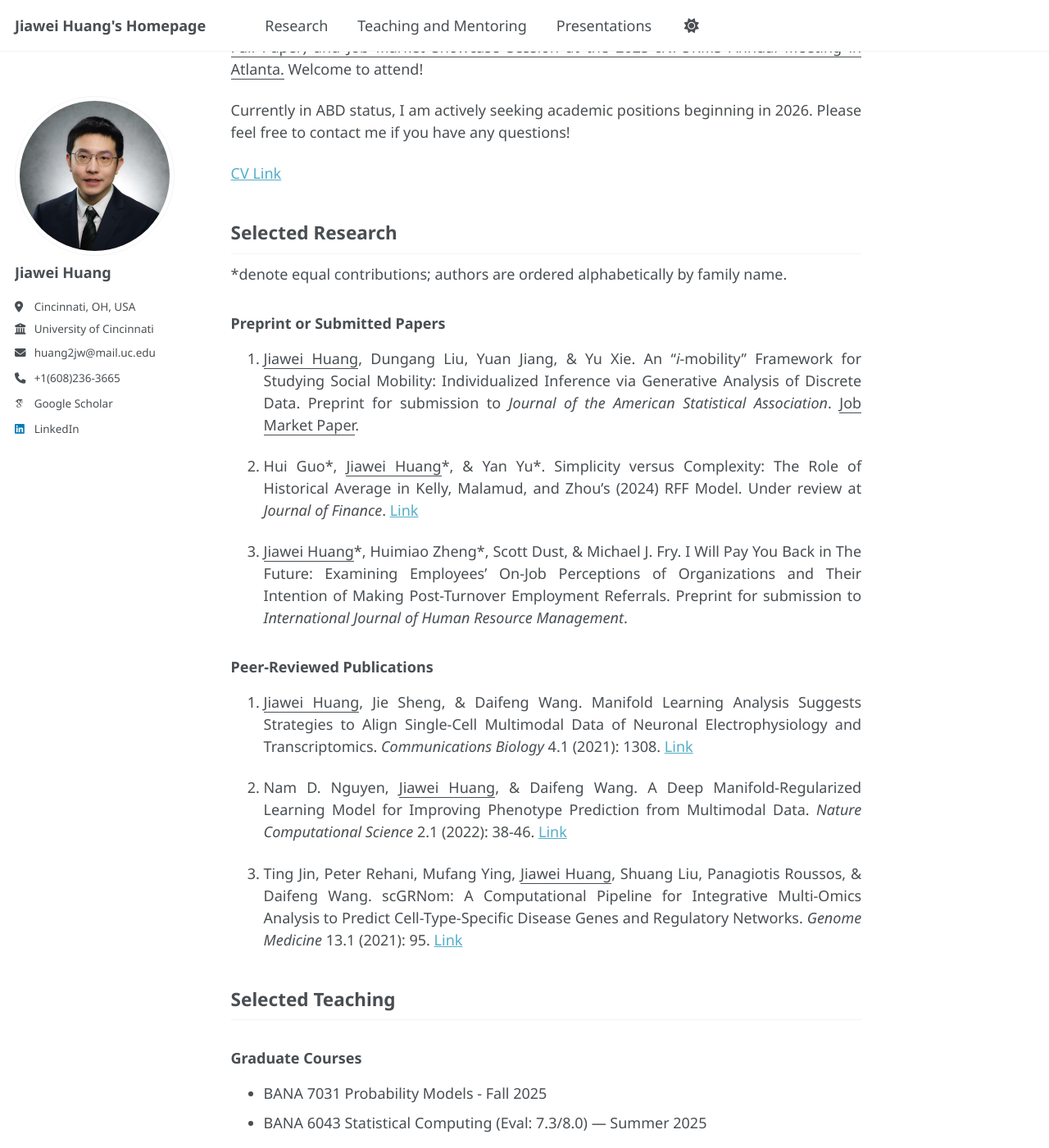
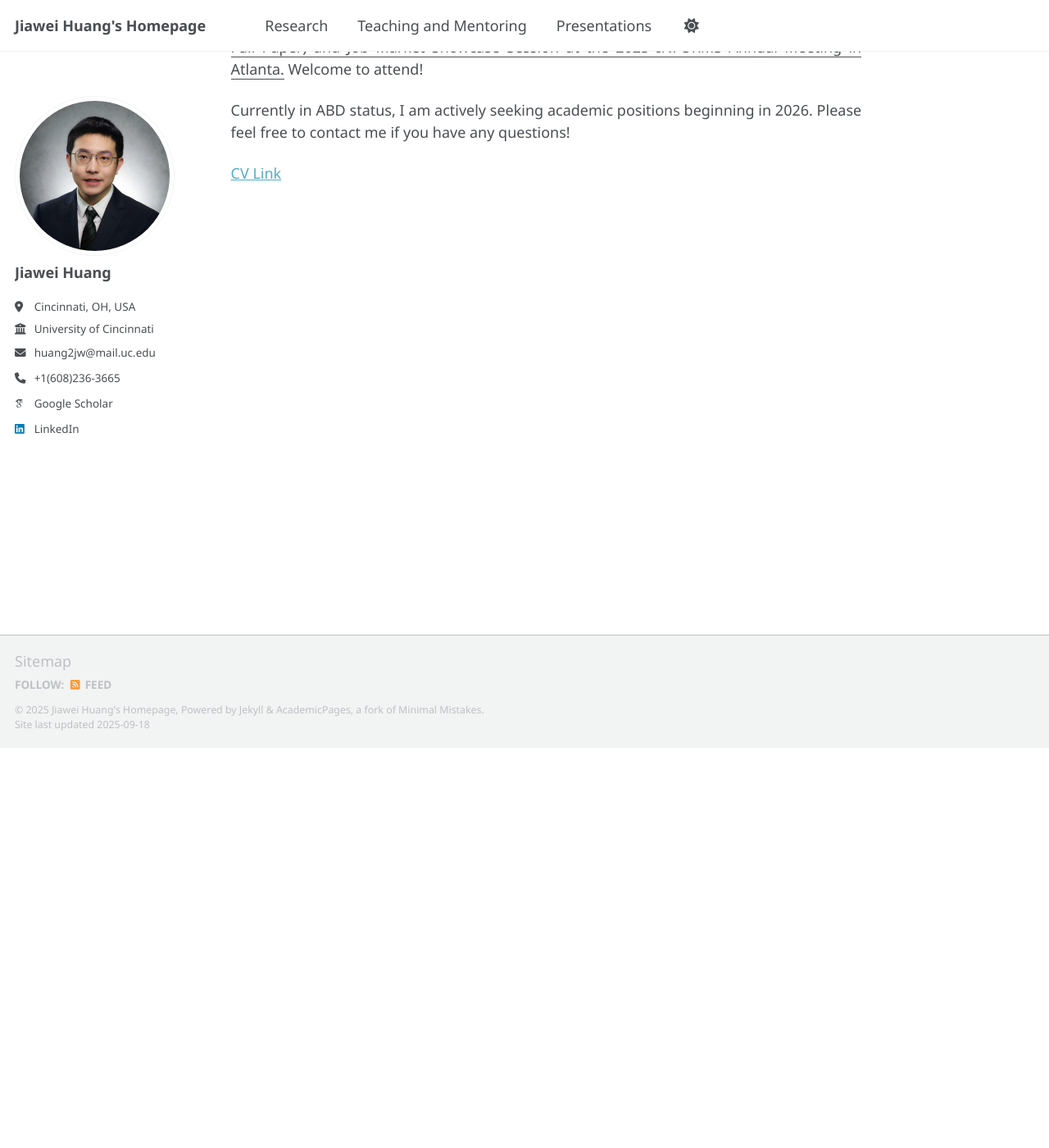
Before and after one commit to Jiawei98/Jiawei98.github.io, a Jekyll site: the page built from _pages/about.md, in a window 1280 px wide and 1400 px high, scrolled down 488 px. Shown: the whole window at 82% size. Built offline with Jekyll 4.4.1, drawn with Linux system fonts in a browser that asks for light colours; some web fonts are replaced; a script that is not in the unit is left out; some of the changed text lies outside the part shown.

Commit message:
Update about.md

```diff
--- a/_pages/about.md
+++ b/_pages/about.md
@@ -20,33 +20,3 @@ My research centers on the development and application of statistical methodolog
 Currently in ABD status, I am actively seeking academic positions beginning in 2026. Please feel free to contact me if you have any questions!
 
 [CV Link](/files/CV_Jiawei_Huang_UC.pdf)
-
-## Selected Research
-
-*denote equal contributions; authors are ordered alphabetically by family name.
-
-### Preprint or Submitted Papers
-
-1. <u>Jiawei Huang</u>, Dungang Liu, Yuan Jiang, & Yu Xie. An "*i*-mobility" Framework for Studying Social Mobility: Individualized Inference via Generative Analysis of Discrete Data. Preprint for submission to *Journal of the American Statistical Association*. <u>Job Market Paper</u>.
-
-2. Hui Guo\*, <u>Jiawei Huang</u>\*, & Yan Yu\*. Simplicity versus Complexity: The Role of Historical Average in Kelly, Malamud, and Zhou's (2024) RFF Model. Under review at *Journal of Finance*. [Link](https://papers.ssrn.com/sol3/papers.cfm?abstract_id=5489967)
-
-3. <u>Jiawei Huang</u>\*, Huimiao Zheng\*, Scott Dust, & Michael J. Fry. I Will Pay You Back in The Future: Examining Employees' On-Job Perceptions of Organizations and Their Intention of Making Post-Turnover Employment Referrals. Preprint for submission to *International Journal of Human Resource Management*.
-
-### Peer-Reviewed Publications
-
-4. <u>Jiawei Huang</u>, Jie Sheng, & Daifeng Wang. Manifold Learning Analysis Suggests Strategies to Align Single-Cell Multimodal Data of Neuronal Electrophysiology and Transcriptomics. *Communications Biology* 4.1 (2021): 1308. [Link](https://www.nature.com/articles/s42003-021-02807-6)
-
-5. Nam D. Nguyen, <u>Jiawei Huang</u>, & Daifeng Wang. A Deep Manifold-Regularized Learning Model for Improving Phenotype Prediction from Multimodal Data. *Nature Computational Science* 2.1 (2022): 38-46. [Link](https://www.nature.com/articles/s43588-021-00185-x)
-
-6. Ting Jin, Peter Rehani, Mufang Ying, <u>Jiawei Huang</u>, Shuang Liu, Panagiotis Roussos, & Daifeng Wang. scGRNom: A Computational Pipeline for Integrative Multi-Omics Analysis to Predict Cell-Type-Specific Disease Genes and Regulatory Networks. *Genome Medicine* 13.1 (2021): 95. [Link](https://link.springer.com/article/10.1186/s13073-021-00908-9)
-
-## Selected Teaching
-
-### Graduate Courses
-- BANA 7031 Probability Models - Fall 2025
-- BANA 6043 Statistical Computing (Eval: 7.3/8.0) — Summer 2025
-
-### Undergraduate Courses
-- BANA 4137 Descriptive Analytics and Data Visualization (Eval: 7.5/8.0) — Spring 2024
-- BANA 4137 Descriptive Analytics and Data Visualization (Eval: 7.0/8.0) — Summer 2022
```
